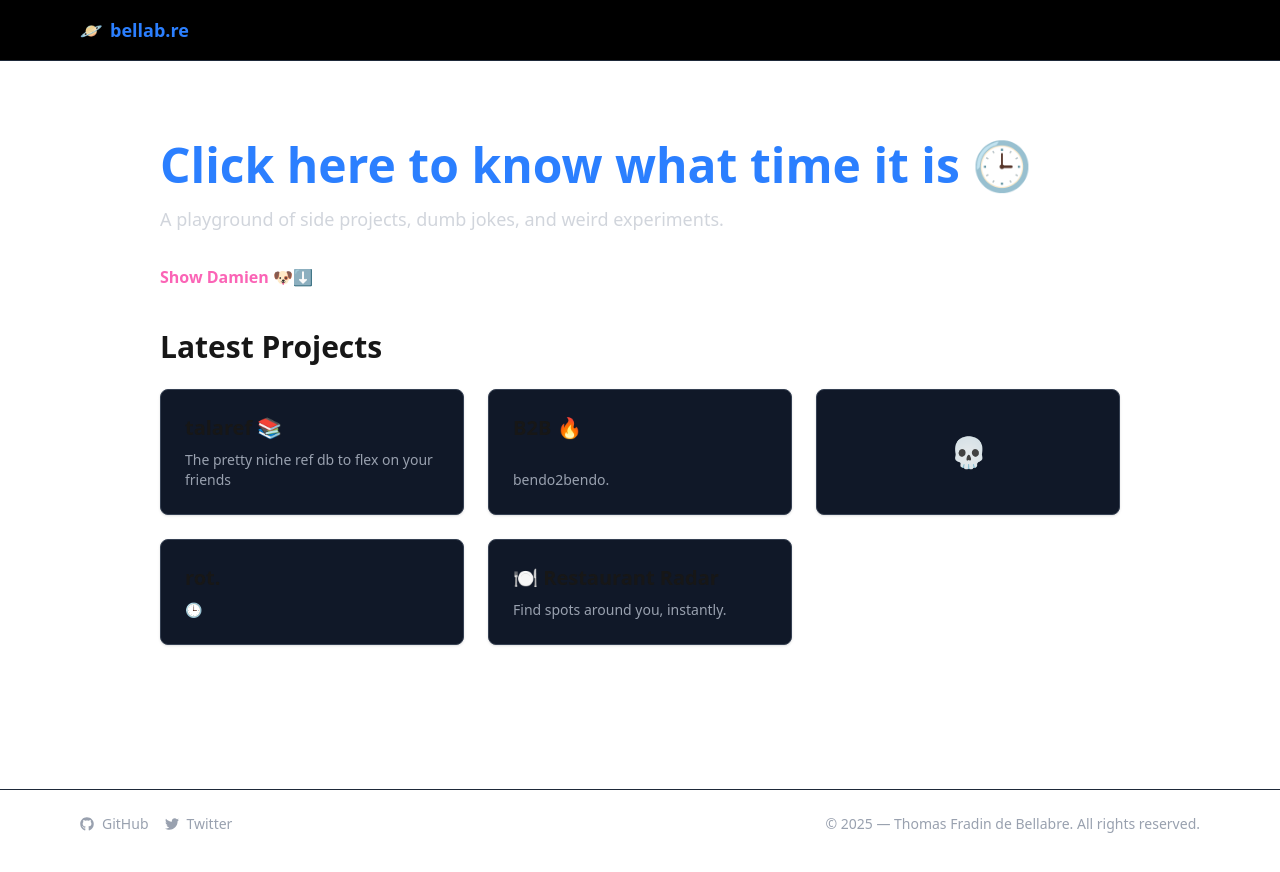
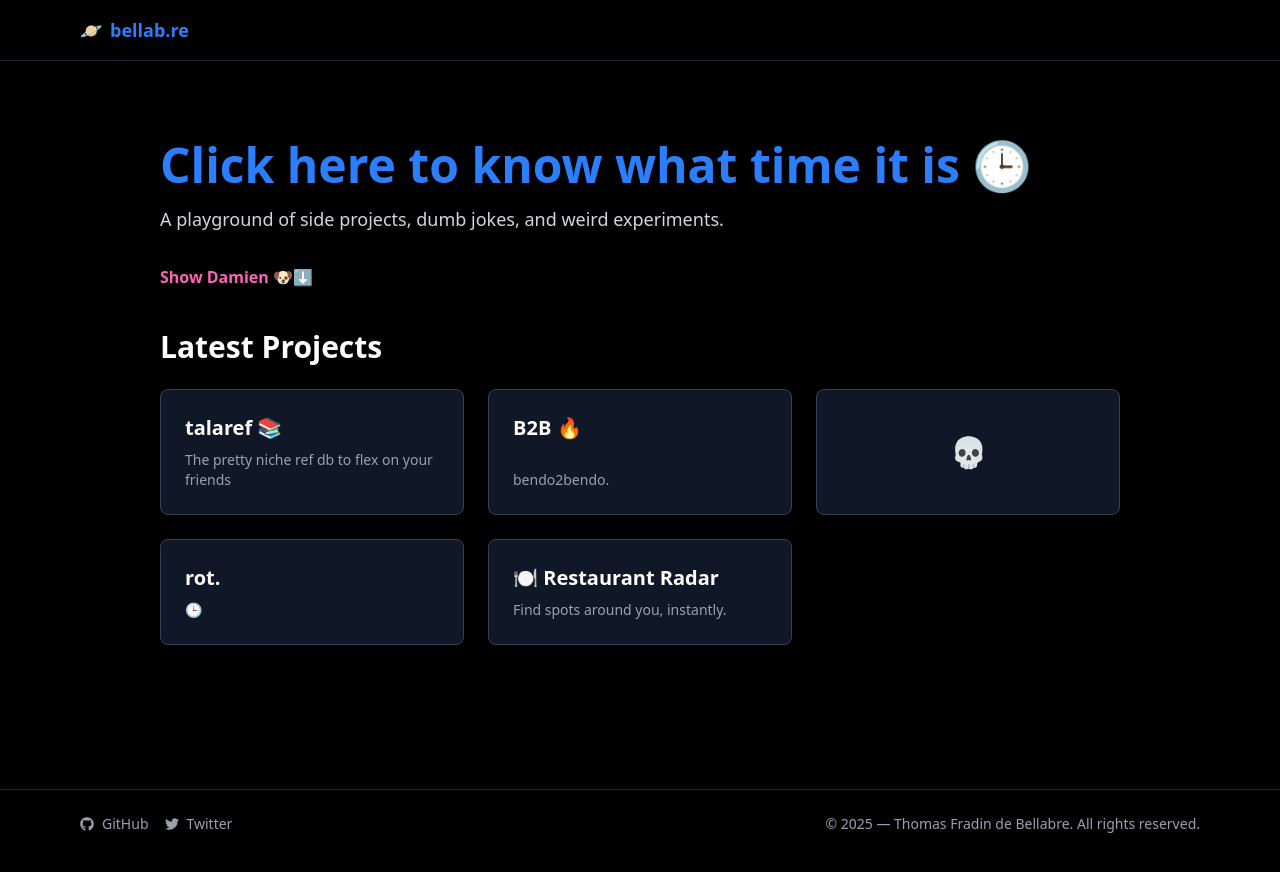
Before and after one commit to Zakran27/frad-in, a Next.js app: page / in a window 1280 px wide. Built offline with nearby package versions, Linux system fonts and the light colour scheme.

Commit message:
styling issues fixed

```diff
--- a/src/app/b2b/page.js
+++ b/src/app/b2b/page.js
@@ -24,7 +24,7 @@ export default function B2BGame() {
   }
 
   return (
-    <main className="min-h-screen bg-black text-white flex flex-col items-center justify-center px-4 py-12">
+    <div className="flex flex-col items-center justify-center min-h-[80vh] py-12">
       <h1 className="text-3xl font-bold text-red-500 mb-8">🔥 Bendo na Bendo</h1>
 
       {punchline ? (
@@ -87,6 +87,6 @@ export default function B2BGame() {
       ) : (
         <p className="text-gray-400">Loading punchline...</p>
       )}
-    </main>
+    </div>
   )
 }
--- a/src/app/globals.css
+++ b/src/app/globals.css
@@ -1,15 +1,8 @@
 @import "tailwindcss";
 
 :root {
-  --background: #ffffff;
-  --foreground: #171717;
-}
-
-@media (prefers-color-scheme: dark) {
-  :root {
-    --background: #0a0a0a;
-    --foreground: #ededed;
-  }
+  --background: #000000;
+  --foreground: #ffffff;
 }
 
 body {
--- a/src/app/layout.js
+++ b/src/app/layout.js
@@ -38,7 +38,7 @@ export default function RootLayout({ children }) {
         />
 
         {/* MAIN CONTENT */}
-        <main className="px-6 py-8 md:px-10 lg:px-24 xl:px-40 max-w-screen-2xl mx-auto">
+        <main className="px-4 py-6 sm:px-6 sm:py-8 md:px-10 lg:px-24 xl:px-40 max-w-screen-2xl mx-auto min-h-[calc(100vh-180px)]">
           {children}
         </main>
 
--- a/src/app/page.js
+++ b/src/app/page.js
@@ -68,7 +68,7 @@ export default function Home() {
 
       {/* Project cards */}
       <h2 className="text-2xl md:text-3xl font-bold mb-6">Latest Projects</h2>
-      <div className="grid gap-6 grid-cols-1 sm:grid-cols-2 lg:grid-cols-3">
+      <div className="grid gap-4 sm:gap-6 grid-cols-1 sm:grid-cols-2 lg:grid-cols-3">
         <Link
           href="/talaref"
           className="bg-gray-900 border border-gray-700 rounded-lg p-6 shadow hover:shadow-lg transition flex flex-col justify-between"
--- a/src/app/radar/page.js
+++ b/src/app/radar/page.js
@@ -138,7 +138,7 @@ export default function RestaurantRadar() {
 
   if (!isLoaded || loading) {
     return (
-      <div className="min-h-screen flex items-center justify-center bg-black text-white">
+      <div className="min-h-[60vh] flex items-center justify-center">
         <div className="text-center">
           <div className="animate-spin rounded-full h-12 w-12 border-b-2 border-blue-500 mx-auto mb-4"></div>
           <p>Loading restaurants...</p>
@@ -148,7 +148,7 @@ export default function RestaurantRadar() {
   }
 
   return (
-    <main className="py-12 px-6 bg-black text-white min-h-screen">
+    <div className="py-6">
       <h1 className="text-3xl md:text-4xl font-bold text-blue-500 mb-6">🍜 Restaurant Radar</h1>
 
       {/* Filter */}
@@ -179,7 +179,7 @@ export default function RestaurantRadar() {
       </div>
 
       {/* List of restaurants */}
-      <div className="grid grid-cols-1 sm:grid-cols-2 lg:grid-cols-3 gap-6">
+      <div className="grid grid-cols-1 sm:grid-cols-2 lg:grid-cols-3 xl:grid-cols-4 gap-4 sm:gap-6">
         {restaurants.map((place, idx) => {
           const cuisine = inferCuisine(place)
           const emoji = emojiByCuisine[cuisine] || "🍽️"
@@ -254,6 +254,6 @@ export default function RestaurantRadar() {
           </button>
         </div>
       )}
-    </main>
+    </div>
   )
 }
--- a/src/app/sanity-checker/page.js
+++ b/src/app/sanity-checker/page.js
@@ -49,7 +49,7 @@ export default function SanityChecker() {
   const currentImage = degenerationImages[degenerationLevel];
 
   return (
-    <main className="min-h-screen flex flex-col items-center justify-center bg-black text-white text-center p-6">
+    <div className="min-h-[80vh] flex flex-col items-center justify-center text-center py-12">
       {showRoast && (
         <p className="text-xl md:text-2xl font-semibold text-pink-400 mb-6">{roast}</p>
       )}
@@ -70,6 +70,6 @@ export default function SanityChecker() {
           </p>
         </div>
       )}
-    </main>
+    </div>
   );
 }
```
